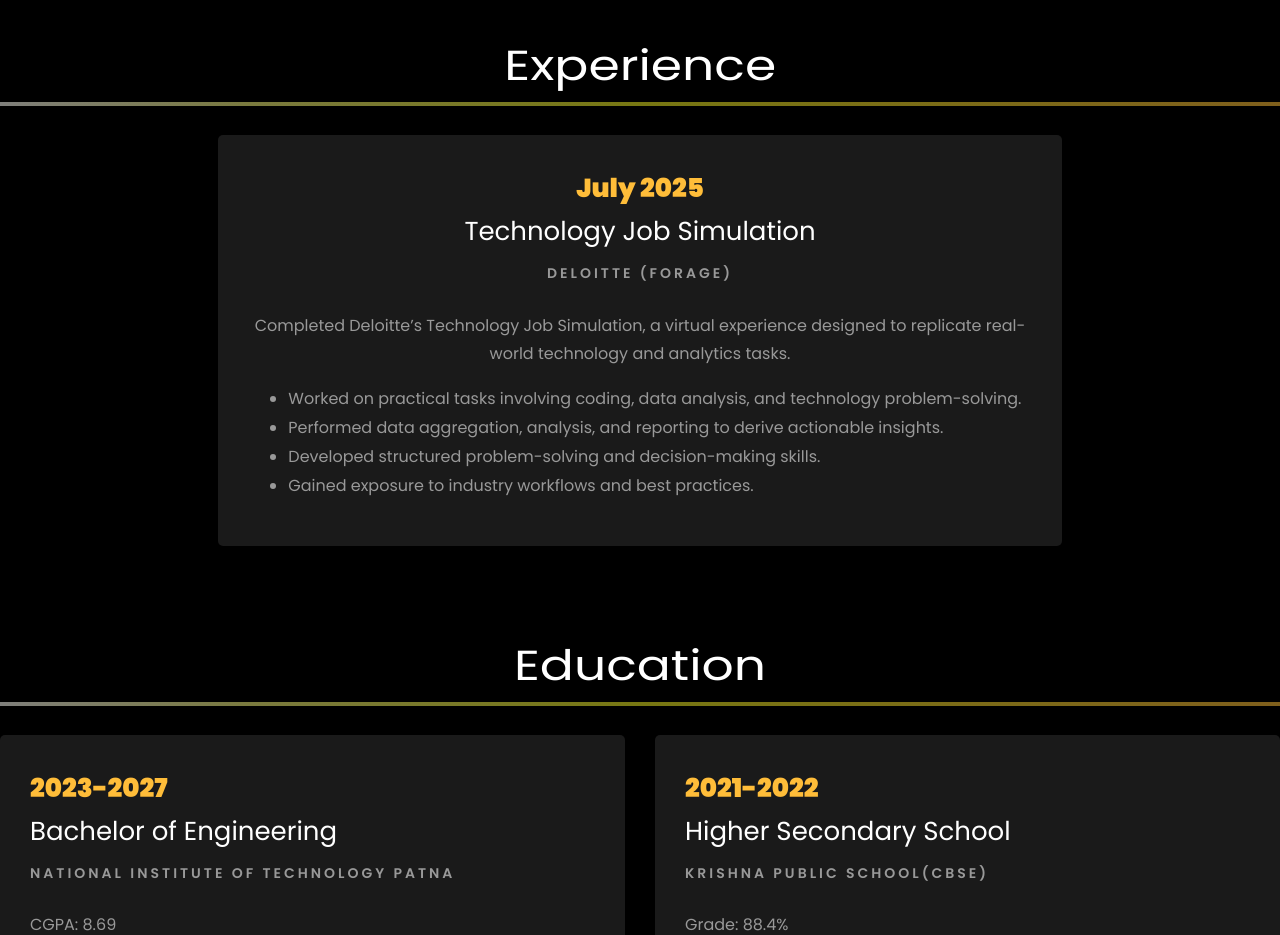
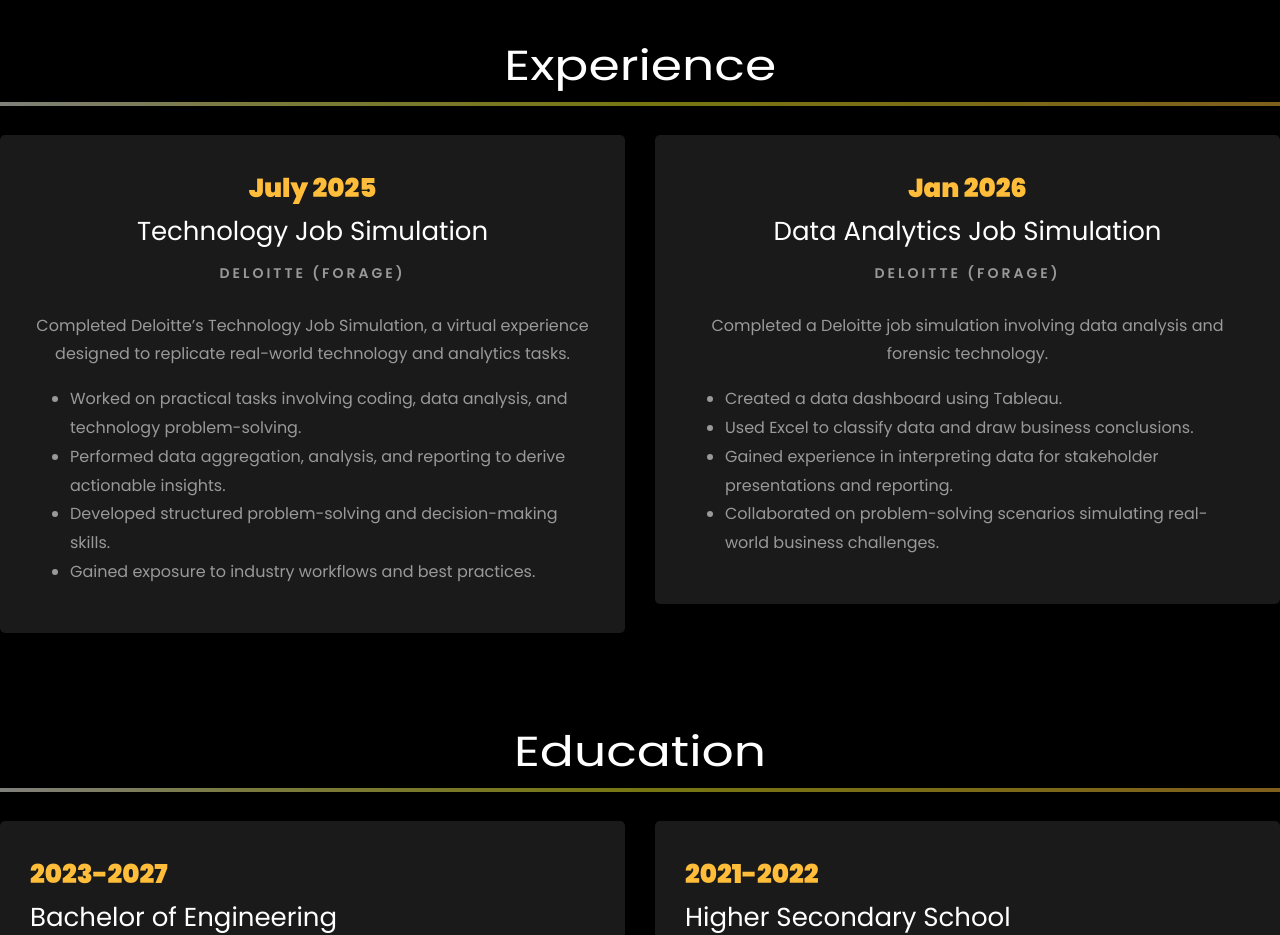
Before and after one commit to Akanksha265/Akanksha265.github.io, a plain HTML site: page index.html in a window 1280 px wide. Shown: the part 1580-2515 px from the top of the page. Drawn offline with Linux system fonts and the light colour scheme; files whose address does not match are found by name.

Commit message:
Update index.html

```diff
--- a/index.html
+++ b/index.html
@@ -323,7 +323,8 @@
 <br>
 
 <div class="row justify-content-center">
-    <div class="col-md-8 text-center">
+    <!-- First Resume Item -->
+    <div class="col-md-6 text-center">
         <div class="resume-wrap ftco-animate">
             <span class="date">July 2025</span>
             <h2>Technology Job Simulation</h2>
@@ -339,8 +340,25 @@
             </ul>
         </div>
     </div>
+
+    <!-- Second Resume Item -->
+    <div class="col-md-6 text-center">
+        <div class="resume-wrap ftco-animate">
+            <span class="date">Jan 2026</span>
+            <h2>Data Analytics Job Simulation</h2>
+            <span class="position">Deloitte (Forage)</span>
+            <p class="mt-4">
+                Completed a Deloitte job simulation involving data analysis and forensic technology.
+            </p>
+            <ul class="text-left">
+                <li>Created a data dashboard using Tableau.</li>
+                <li>Used Excel to classify data and draw business conclusions.</li>
+				<li>Gained experience in interpreting data for stakeholder presentations and reporting.</li>
+				<li>Collaborated on problem-solving scenarios simulating real-world business challenges.</li>
+            </ul>
+        </div>
+    </div>
 </div>
-
 
 		<br>
 		<br>
```
